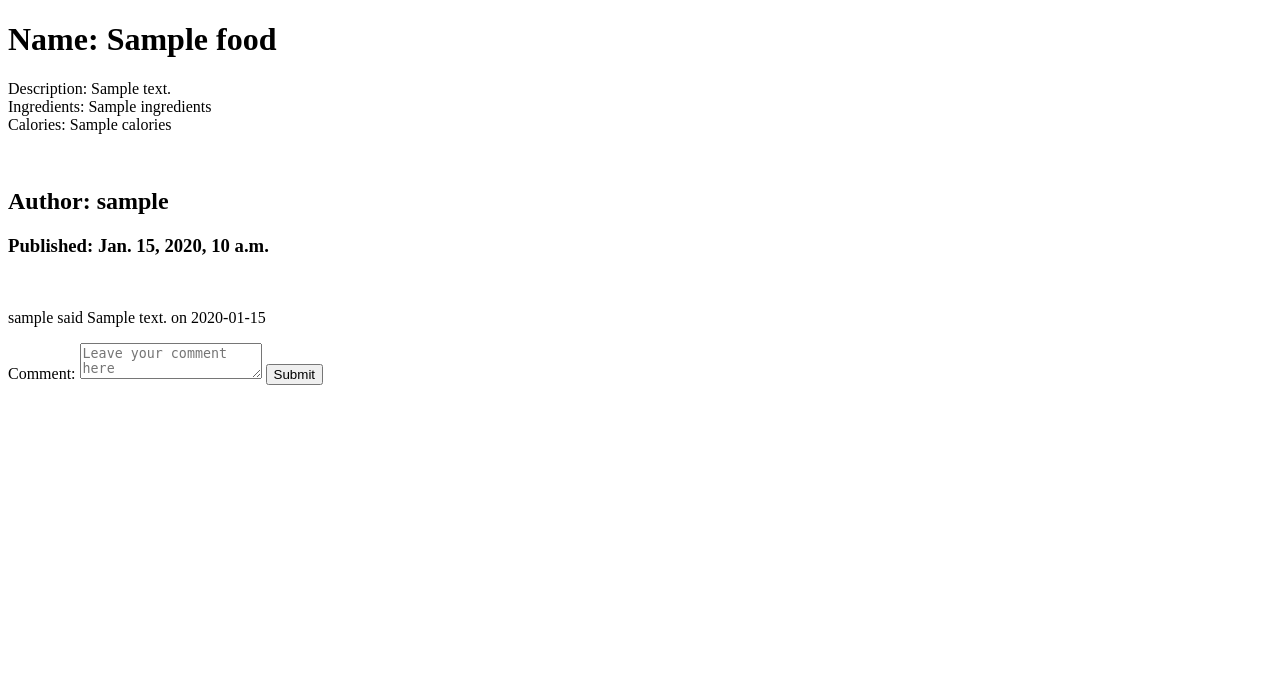
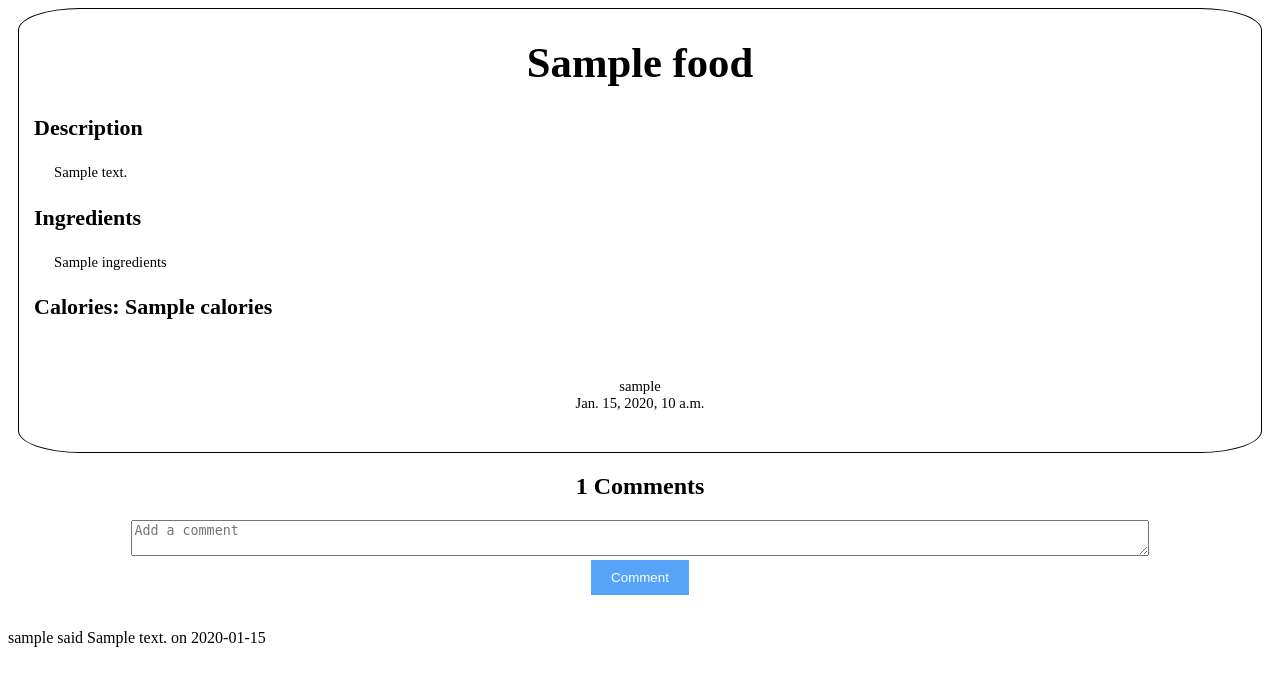
Before and after one commit to Andy-Wu12/NutriTrack, a Django app: template logs/templates/logs/detail.html in a window 1280 px wide. Shown: the top 686 px of the page. Run offline with Django 4.2, Linux system fonts and the light colour scheme; tables that the repository leaves empty hold one stand-in row (values such as "Sample post"); the template is opened without the code that fills it: values that come from a table or form of the project are taken from there, most other values are stand-ins (such as "Sample title", 1, 10 or a date in 2020); data that the repository does not hold is empty.

Commit message:
Basic styling for food log and comment submission done

```diff
--- a/FoodLog/settings.py
+++ b/FoodLog/settings.py
@@ -106,7 +106,7 @@ AUTH_PASSWORD_VALIDATORS = [
 
 LANGUAGE_CODE = 'en-us'
 
-TIME_ZONE = 'UTC'
+TIME_ZONE = 'EST'
 
 USE_I18N = True
 
--- /dev/null
+++ b/logs/static/logs/detail-layout.css
@@ -0,0 +1,40 @@
+:root {
+    --body-font-size: clamp(11pt, 16pt, 18pt);
+}
+
+/* Log container and components */
+.log-container {
+    font-size: var(--body-font-size);
+    text-align: center;
+    /*background-color: antiquewhite;*/
+    border: 1px solid black;
+    border-radius: 5%;
+    margin: 0 10px;
+}
+
+.log-food-info {
+    margin: 0 15px;
+/*    padding-left: 15px;
+    padding-right: 15px;*/
+    font-size: calc(var(--body-font-size) - 5pt);
+    text-align: left;
+}
+
+.body-text {
+    margin: 0 15px;
+    padding: 5px;
+    background-color: white;
+}
+
+.log-footer {
+    font-size: calc(var(--body-font-size) - 5pt) ;
+}
+
+/* Comment container and components */
+#comment-header, #comment-form {
+    text-align: center;
+}
+
+#comments-container {
+
+}
--- a/logs/static/logs/style.css
+++ b/logs/static/logs/style.css
@@ -1,3 +1,21 @@
 li a {
     color: green;
 }
+
+/* Default input textarea box size */
+textarea {
+    min-width: 80%;
+    min-height: 2em;
+}
+
+form > button {
+    background-color: #56a3fa;
+    border: none;
+    padding: 10px 20px;
+    color: white;
+    font-size: 10pt;
+}
+
+form > button:hover {
+    border: 2px
+}
--- a/logs/templates/logs/detail.html
+++ b/logs/templates/logs/detail.html
@@ -2,44 +2,59 @@
 <html lang="en">
 <head>
     <meta charset="UTF-8">
-    <title> {{ log.username }}'s Food Log </title>
+    <title> {{ log.creator.username }}'s Food Log </title>
+
+    {% load static %}
+    <link rel="stylesheet" type="text/css" href="{% static 'logs/style.css' %}">
+    <link rel="stylesheet" type="text/css" href="{% static 'logs/detail-layout.css' %}">
 </head>
 <body>
     <main class="food-log-data">
         <div class="log-container">
-            <h1> Name: {{ log.food.name }} </h1>
+            <h1> {{ log.food.name }} </h1>
             <div class="log-body">
-                <p>
-                    Description: {{ log.food.desc }} <br/>
-                    Ingredients: {{ log.food.ingredients }} <br/>
-                    Calories: {{ log.food.calories }}
-                </p>
+                <div class="log-food-info">
+                    <h2 class="body-header"> Description </h2>
+                    <p class="body-text"> {{ log.food.desc }} </p>
+                    <h2 class="body-header"> Ingredients </h2>
+                    <p class="body-text"> {{ log.food.ingredients }} </p>
+                    <h2 class="body-header"> Calories: {{ log.food.calories }} </h2>
+                </div>
             </div>
             <br/>
             <!-- Can potentially add image(s) here -->
             <div class="log-footer">
-                <h2> Author: {{ log.username }} </h2>
-                <h3> Published: {{ log.pub_date }} </h3>
+                <p>
+                    {{ log.creator.username }}
+                    <br>
+                    {{ log.pub_date }}
+                </p>
             </div>
             <br/>
         </div>
     </main>
-    <section id="comments-container">
+
+    <section id="comments">
+        <h2 id="comment-header"> {{ comment_list|length }} Comments </h2>
+        <form id="comment-form" action="{% url 'logs:add-comment' log.id %}" method="post">
+            {% csrf_token %}
+            <label for="comment-text"></label>
+            <textarea minlength="1" id="comment-text" name="comment-text"
+                      placeholder="Add a comment" required></textarea>
+            <br/>
+            <button type="submit"> Comment </button>
+        </form>
+        <br/>
         {% if comment_list %}
-            {% for comment in comment_list %}
-                <p class="comment"> {{ comment }} </p>
-            {% endfor %}
+            <div id="comments-container">
+                {% for comment in comment_list %}
+                    <p class="comment"> {{ comment }} </p>
+                {% endfor %}
+            </div>
         {% else %}
             <p id="no-comments-message"> Be the first to comment. </p>
         {% endif %}
     </section>
-    <form id="comment-form" action="{% url 'logs:add-comment' log.id %}" method="post">
-        {% csrf_token %}
-        <label for="comment-text"> Comment: </label>
-        <textarea minlength="1" id="comment-text" name="comment-text"
-                  placeholder="Leave your comment here" required></textarea>
-        <input type="submit" value="Submit">
-    </form>
     {% if error_message %}
         <p> {{ error_message }}</p>
     {% endif %}
--- a/logs/templates/logs/index.html
+++ b/logs/templates/logs/index.html
@@ -3,7 +3,6 @@
 <html lang="en">
 <head>
     <meta charset="UTF-8">
-
     <title> Food Log List </title>
 
     {% load static %}
```
